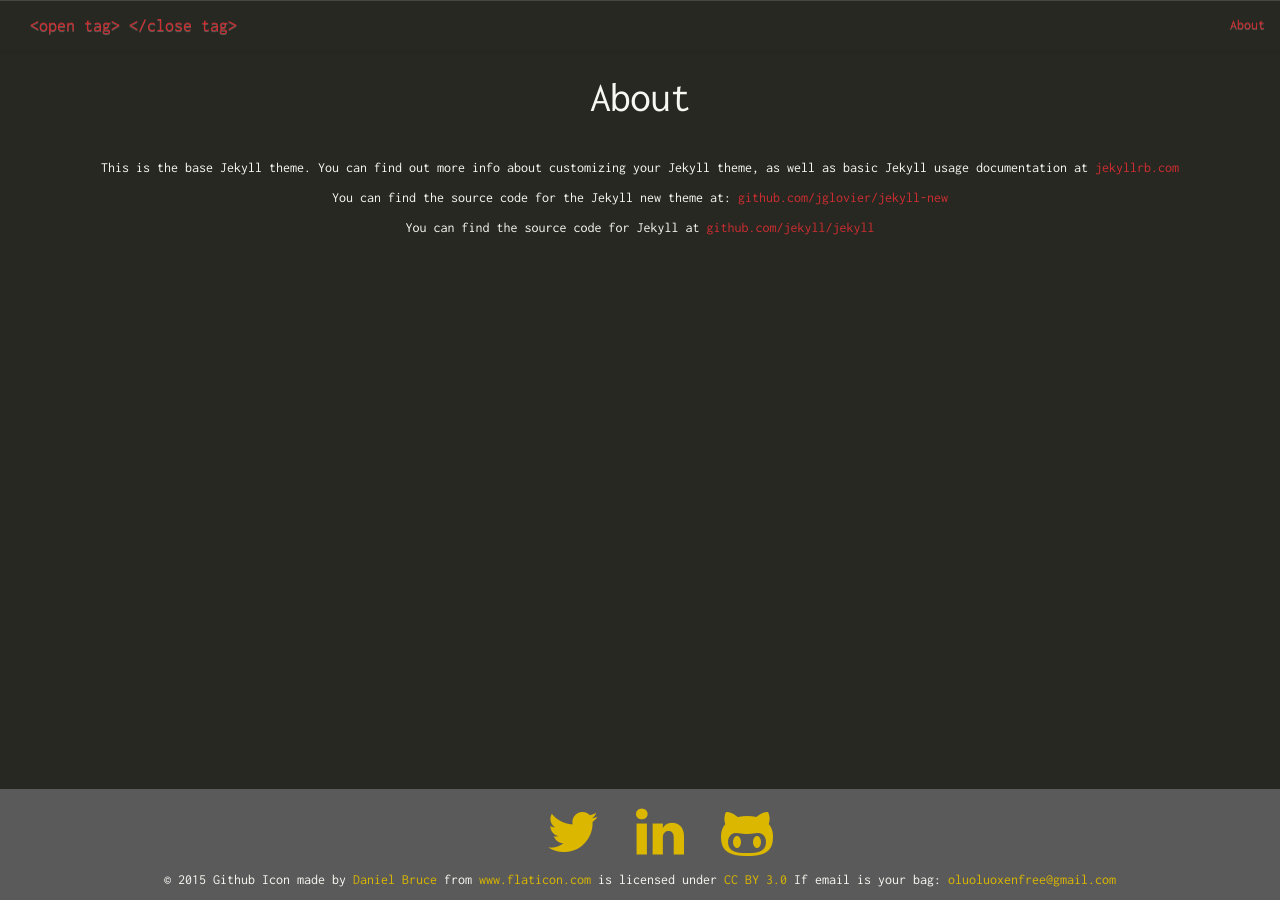
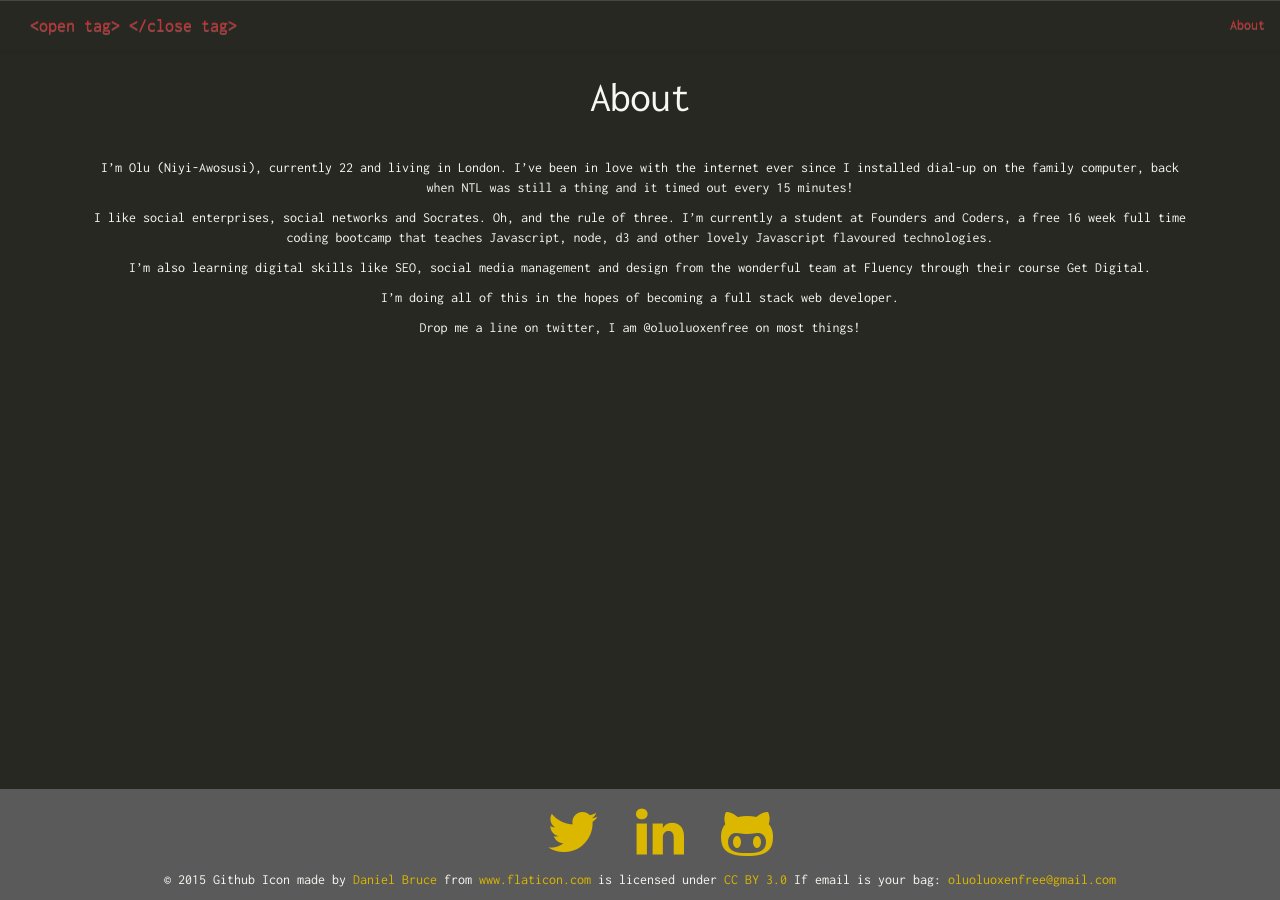
Before and after one commit to oluoluoxenfree/oluoluoxenfree.github.io, a Jekyll site: the page built from about.md, in a window 1280 px wide. Built offline with Jekyll 4.4.1, drawn with Linux system fonts in a browser that asks for light colours; nearby versions of some CDN libraries.

Commit message:
updated about page

```diff
--- a/about.md
+++ b/about.md
@@ -3,9 +3,12 @@
 title: About
 permalink: /about/
 ---
+I’m Olu (Niyi-Awosusi), currently 22 and living in London. I’ve been in love with the internet ever since I installed dial-up on the family computer, back when NTL was still a thing and it timed out every 15 minutes!
 
-This is the base Jekyll theme. You can find out more info about customizing your Jekyll theme, as well as basic Jekyll usage documentation at [jekyllrb.com](http://jekyllrb.com/)
+I like social enterprises, social networks and Socrates. Oh, and the rule of three. I’m currently a student at Founders and Coders, a free 16 week full time coding bootcamp that teaches Javascript, node, d3 and other lovely Javascript flavoured technologies.
 
-You can find the source code for the Jekyll new theme at: [github.com/jglovier/jekyll-new](https://github.com/jglovier/jekyll-new)
+I’m also learning digital skills like SEO, social media management and design from the wonderful team at Fluency through their course Get Digital.
 
-You can find the source code for Jekyll at [github.com/jekyll/jekyll](https://github.com/jekyll/jekyll)
+I’m doing all of this in the hopes of becoming a full stack web developer.
+
+Drop me a line on twitter, I am @oluoluoxenfree on most things!
```
